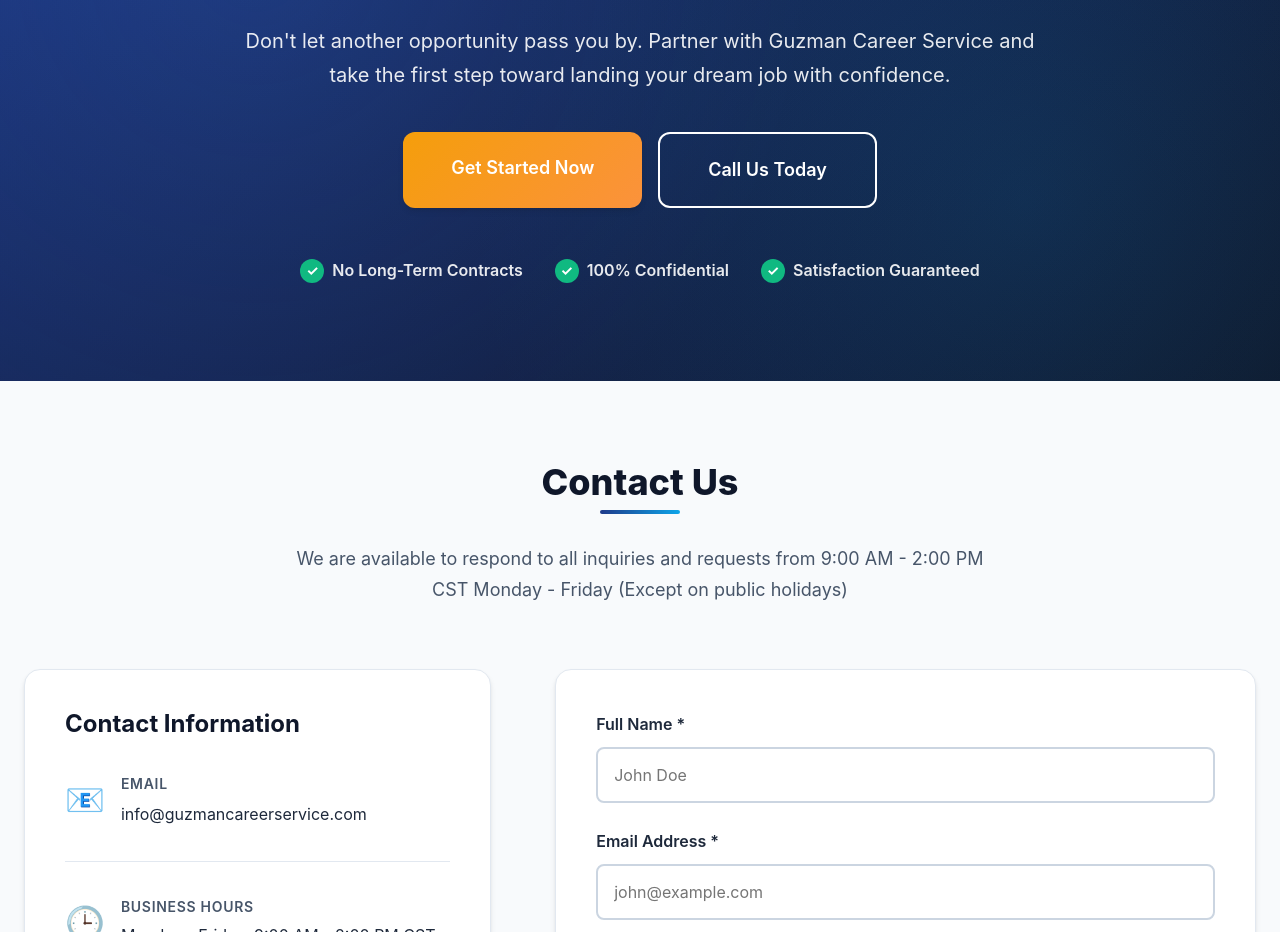
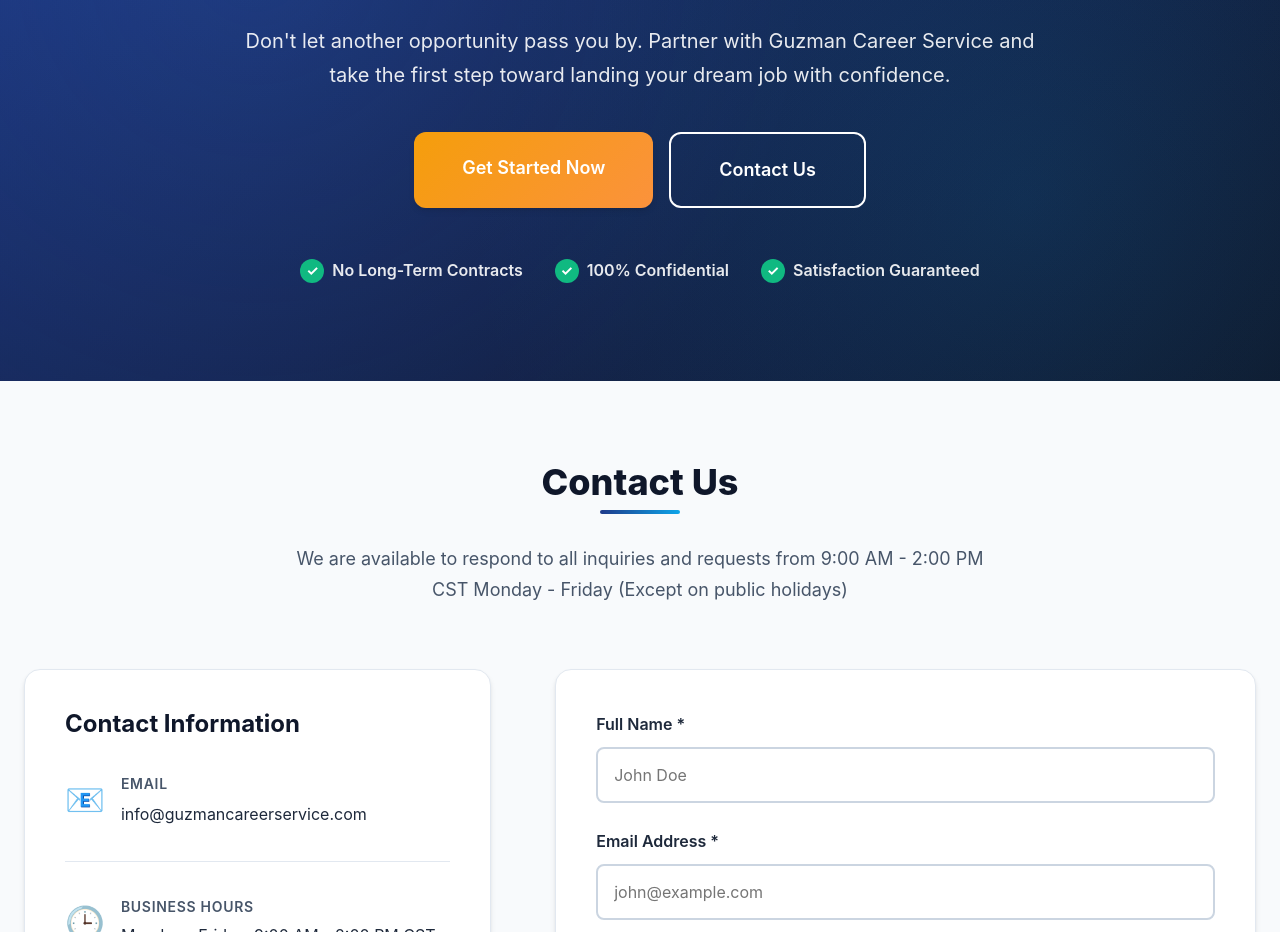
Before and after one commit to GleamDT/guzman-career-services-llc, a React (Create React App) app in the folder guzman-career-services/: page / in a window 1280 px wide. Shown: the part 5284-6216 px from the top of the page. Built offline with nearby package versions, Linux system fonts and the light colour scheme.

Commit message:
replace call us with contact us

```diff
--- a/guzman-career-services/src/components/CTA.js
+++ b/guzman-career-services/src/components/CTA.js
@@ -18,8 +18,8 @@
                         <a href="#contact" className="btn btn-accent btn-lg">
                             Get Started Now
                         </a>
-                        <a href="tel:+1234567890" className="btn btn-outline btn-lg cta-btn-outline">
-                            Call Us Today
+                        <a href="#contact" className="btn btn-outline btn-lg cta-btn-outline">
+                            Contact Us
                         </a>
                     </div>
                     <div className="cta-trust">
```
